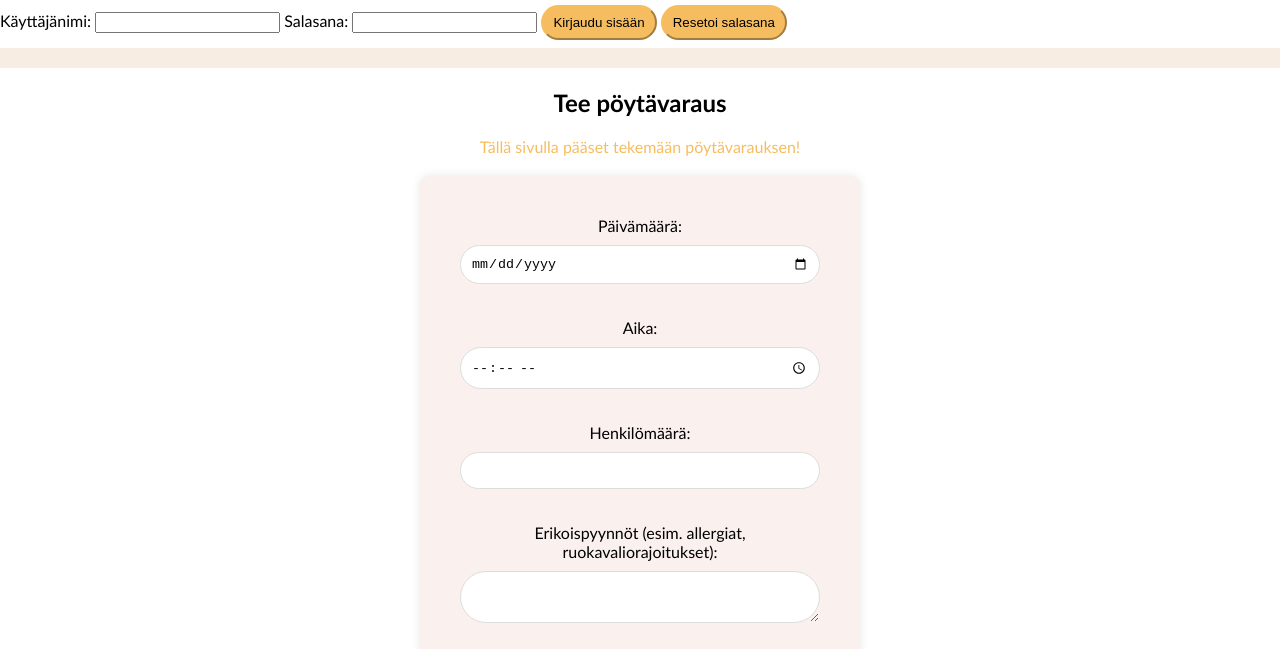
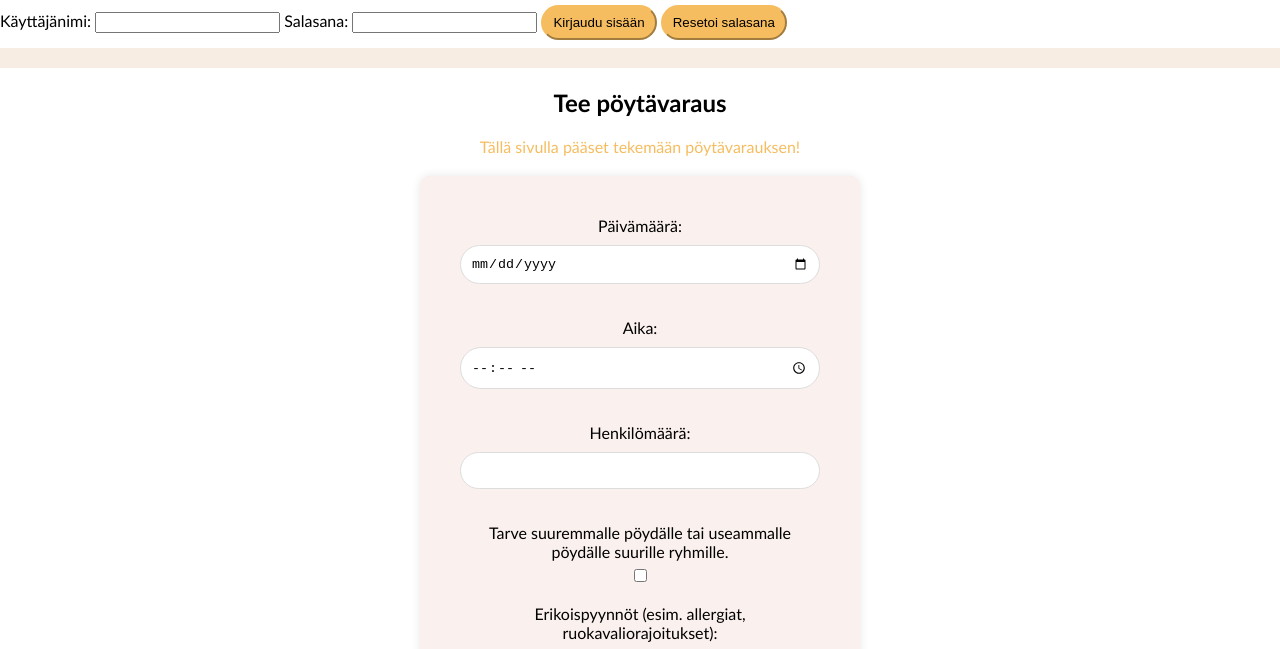
Before and after one commit to JoonaI/TableReservation, a website: page public/reservations.html in a window 1280 px wide. Shown: the part 137-786 px from the top of the page. Drawn offline with Linux system fonts and the light colour scheme.

Commit message:
checkboxi isomalle seurueelle

```diff
--- a/public/reservations.html
+++ b/public/reservations.html
@@ -42,6 +42,8 @@
 
                 <label for="henkilomaara">Henkilömäärä:</label>
                 <input type="number" id="henkilomaara" name="henkilomaara" min="1" required><br><br>
+                <label for="optioIso">Tarve suuremmalle pöydälle tai useammalle pöydälle suurille ryhmille.</label>
+                <input type="checkbox" id="optioIso" name="optioIso"><br><br>
 
 
                 <label for="erikoispyynnot">Erikoispyynnöt (esim. allergiat, ruokavaliorajoitukset):</label>
```
